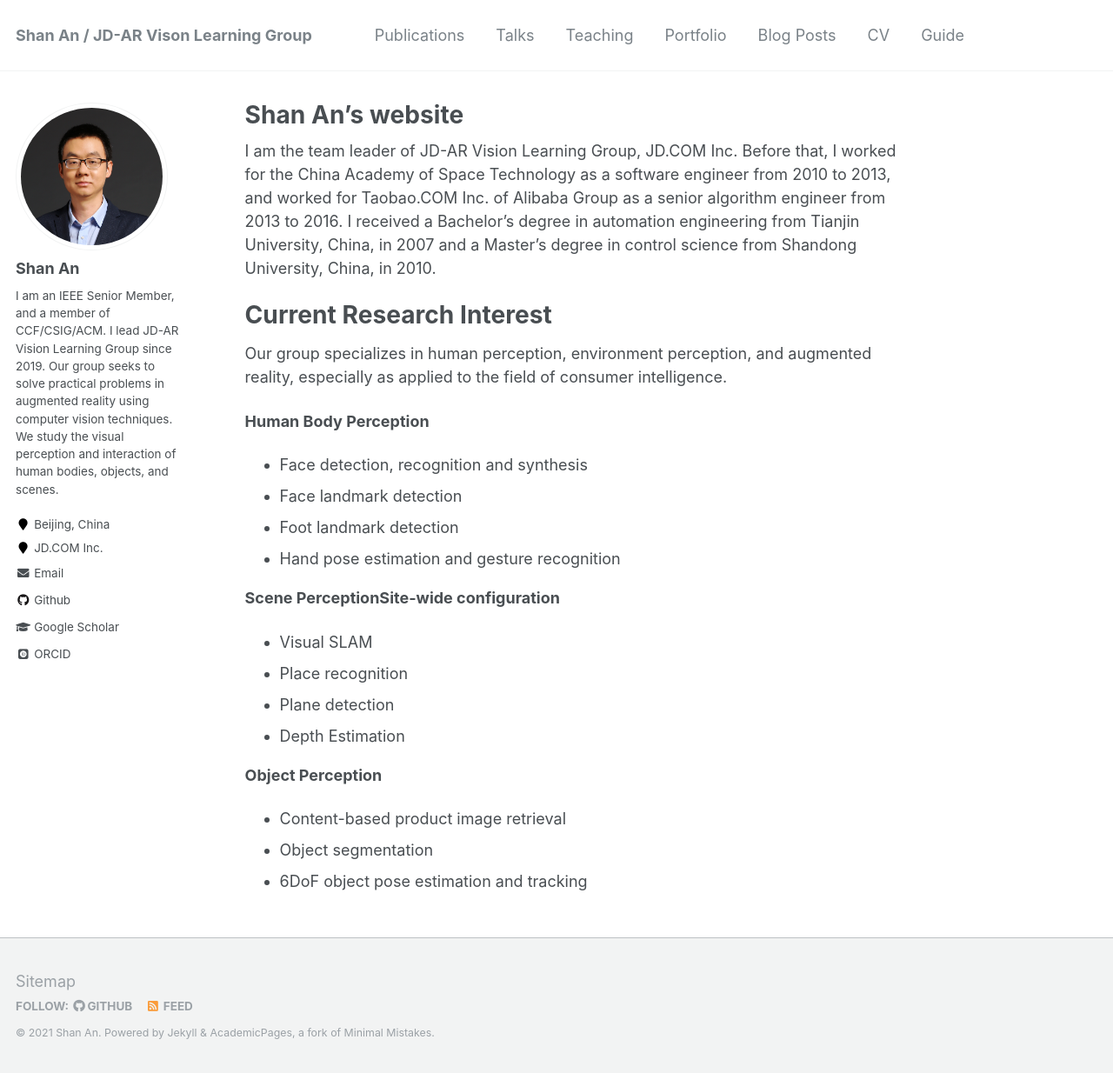
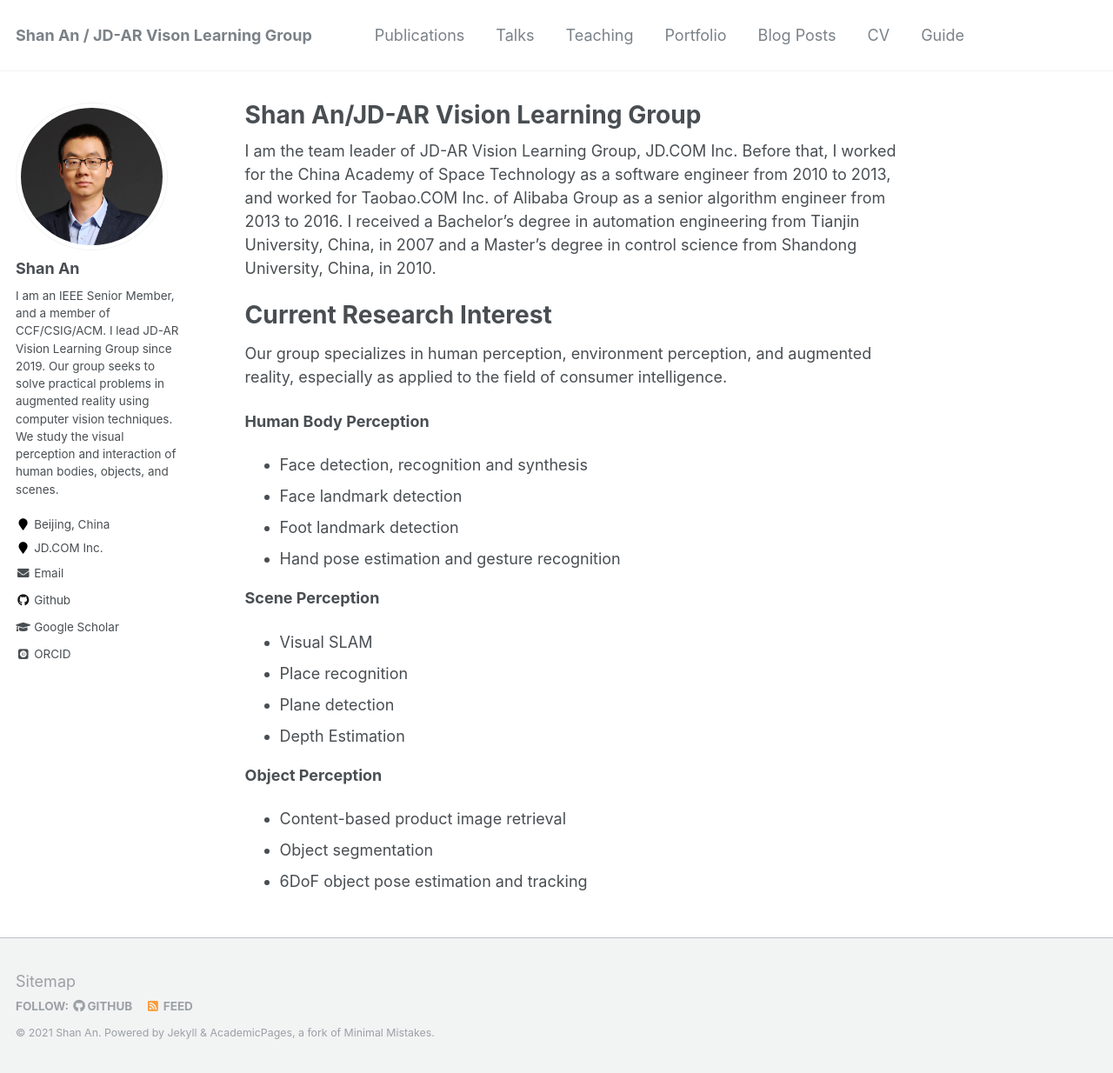
Before and after one commit to anshan-XR-ROB/anshan-XR-ROB.github.io, a Jekyll site: the page built from _pages/about.md, in a window 1280 px wide and 1234 px high. Shown: the whole window at 87% size. Built offline with Jekyll 4.4.1, drawn with Linux system fonts in a browser that asks for light colours; some web fonts are replaced.

Commit message:
Update about.md

```diff
--- a/_pages/about.md
+++ b/_pages/about.md
@@ -1,6 +1,6 @@
 ---
 permalink: /
-title: "Shan An's website"
+title: "Shan An/JD-AR Vision Learning Group"
 excerpt: "About me"
 author_profile: true
 redirect_from:
@@ -21,7 +21,7 @@
 - Foot landmark detection
 - Hand pose estimation and gesture recognition
 
-**Scene PerceptionSite-wide configuration**
+**Scene Perception**
 
 - Visual SLAM
 - Place recognition
```
